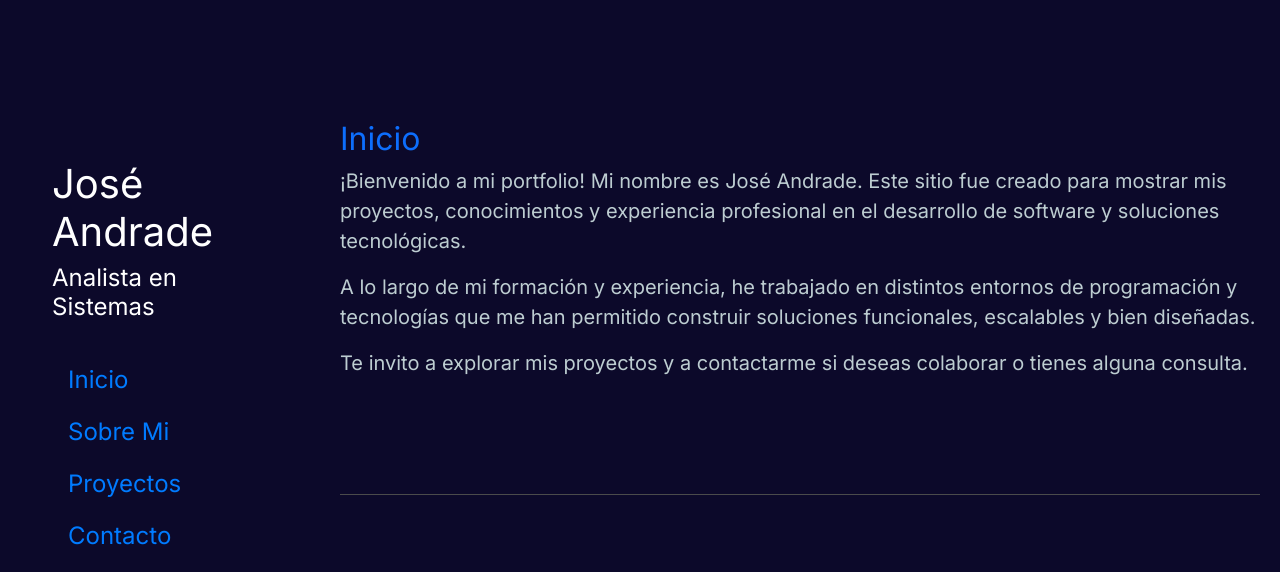
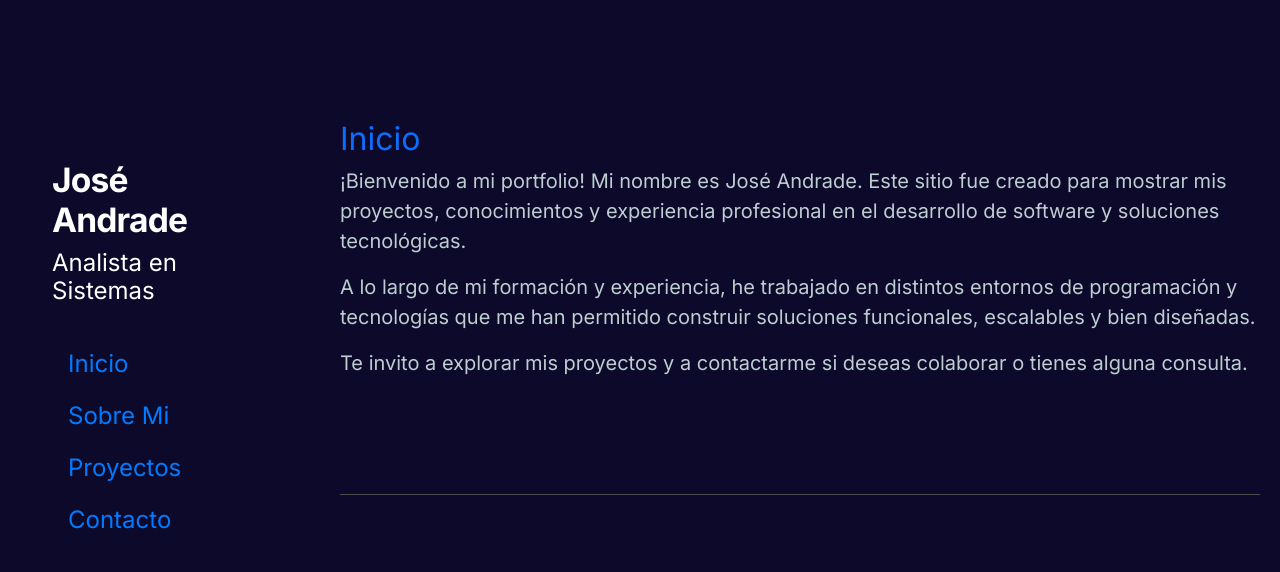
Before and after one commit to oJotasi/Portfolio, a plain HTML site: page index.html in a window 1280 px wide. Shown: the top 572 px of the page. Drawn offline with nearby package versions, Linux system fonts and the light colour scheme.

Commit message:
aumentar tamanio de fuente nombre

```diff
--- a/index.html
+++ b/index.html
@@ -18,7 +18,7 @@
 
     <div class="col-12 col-xl-3 columna-izquierda">
         <div class="texto">
-            <h2 style="font-size: 5vh">José Andrade</h2>
+            <h2 class="title" style="font-size: 2.1rem;">José Andrade</h2>
             <h3 style="font-size: 3vh">Analista en Sistemas</h3>
           <br>
           <nav class="nav flex-column d-none d-xl-block">
```
